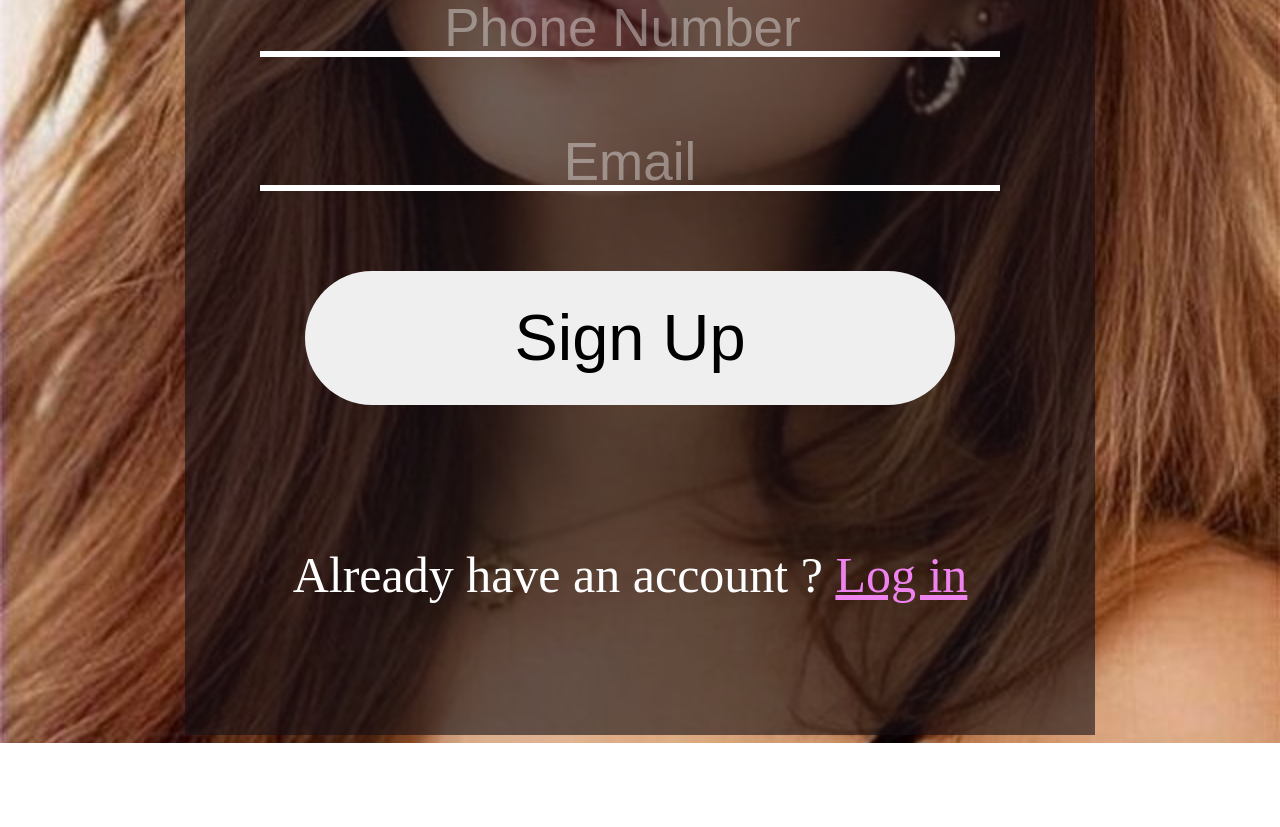
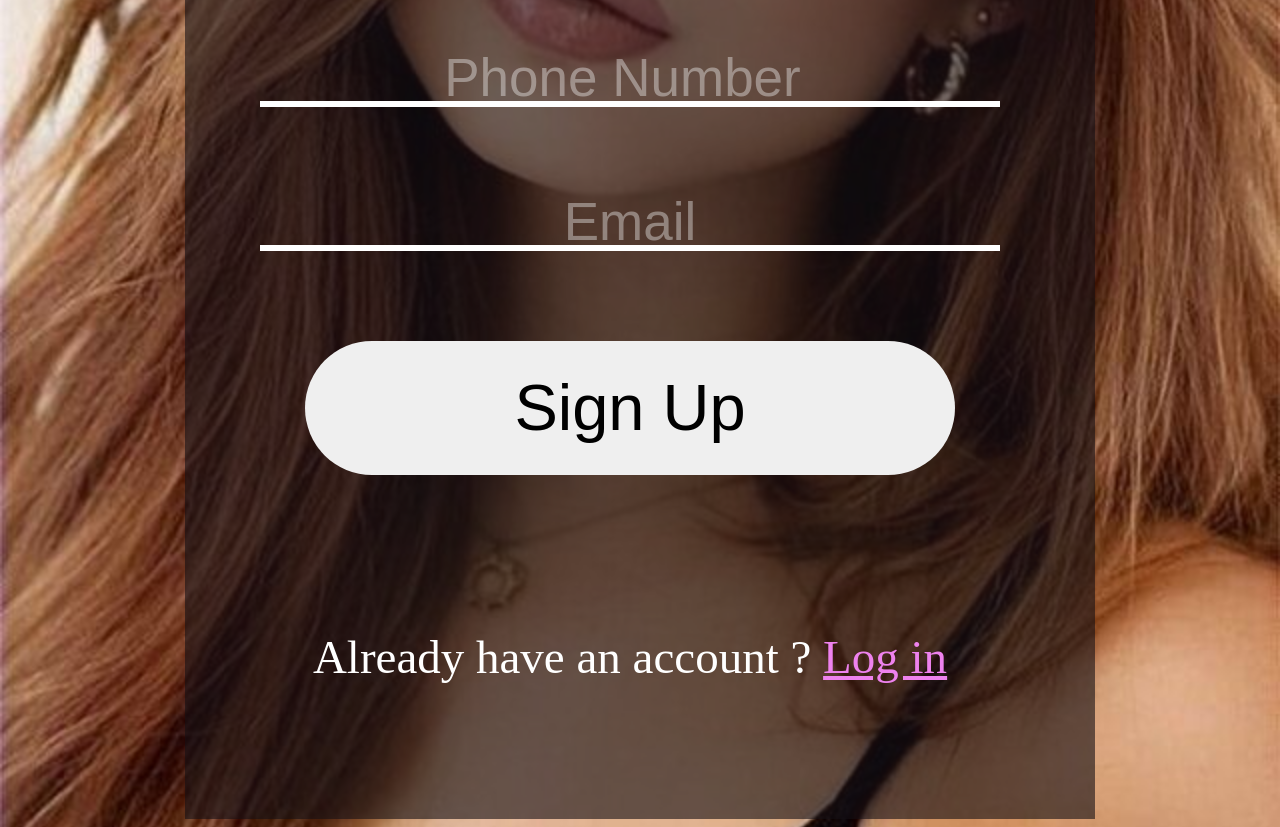
Before and after one commit to Gracyglobal/SignUp_Form, a plain HTML site: page index.html in a window 1280 px wide. Shown: the part 822-1649 px from the top of the page. Before the commit the page ends 1565 px from the top, so only its background shows below. Drawn offline with Linux system fonts and the light colour scheme.

Commit message:
Form style

```diff
--- a/signup.css
+++ b/signup.css
@@ -12,7 +12,7 @@ body{
 			margin-top: 50px;
 			margin-left: 700px;
 		   margin: 0 auto;
-		   line-height: 80px;
+		   line-height: 90px;
 }
 
 form{
@@ -65,7 +65,7 @@ button:hover{
 
 .signIn{
 				color: white;
-				font-size: 50px;
+				font-size: 47px;
 
 }
 
```
